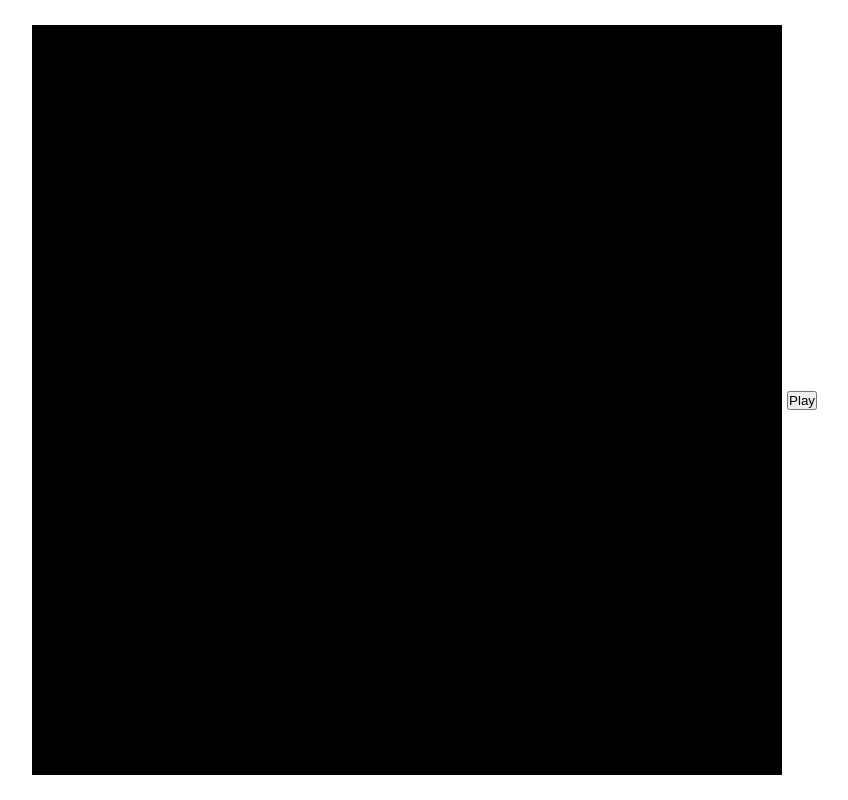
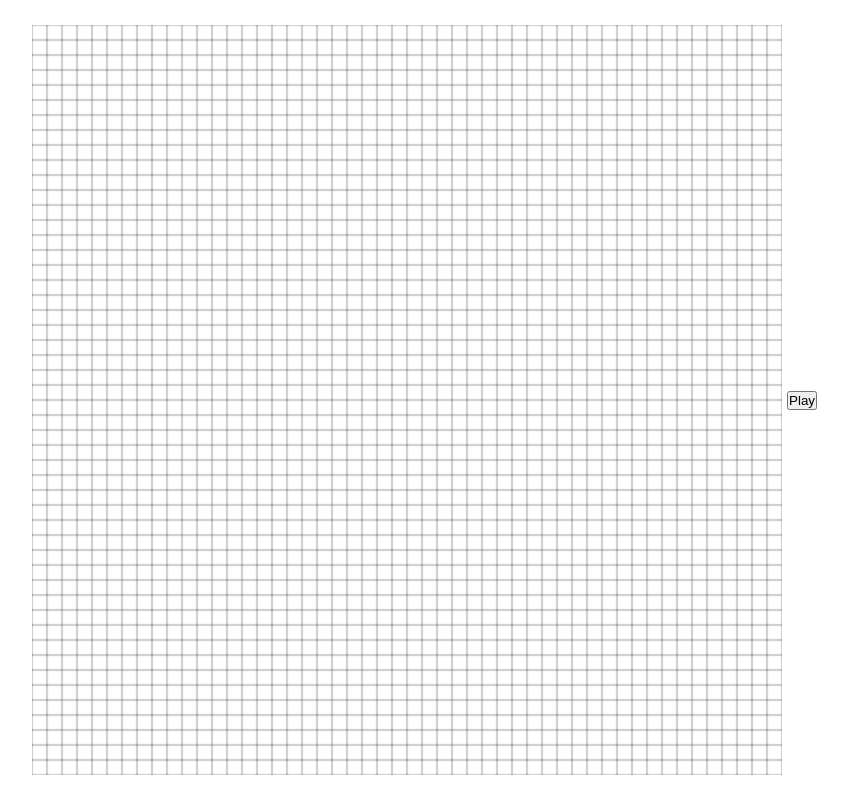
Before and after one commit to RiotHelmet/Life, a plain HTML site: page index.html in a window 1280 px wide. Shown: the whole page, without its empty margins (213-1061 px from the left). Drawn offline with Linux system fonts and the light colour scheme.

Commit message:
Add files via upload

```diff
--- a/script.js
+++ b/script.js
@@ -73,9 +73,9 @@ function update() {
   for (var i = 0; i < Pos.length; i++) {
     for (var j = 0; j < Pos[i].length; j++) {
       if (Pos[i][j] === 1) {
+        document.getElementById(`[${i}][${j}]`).style.backgroundColor = "Black";
+      } else {
         document.getElementById(`[${i}][${j}]`).style.backgroundColor = "White";
-      } else {
-        document.getElementById(`[${i}][${j}]`).style.backgroundColor = "Black";
       }
     }
   }
--- a/style.css
+++ b/style.css
@@ -1,7 +1,7 @@
 .Black {
   height: 15px;
   width: 15px;
-  background-color: black;
+  box-shadow: inset 0 0 1.5px black;
 }
 
 #gameArea {
```
